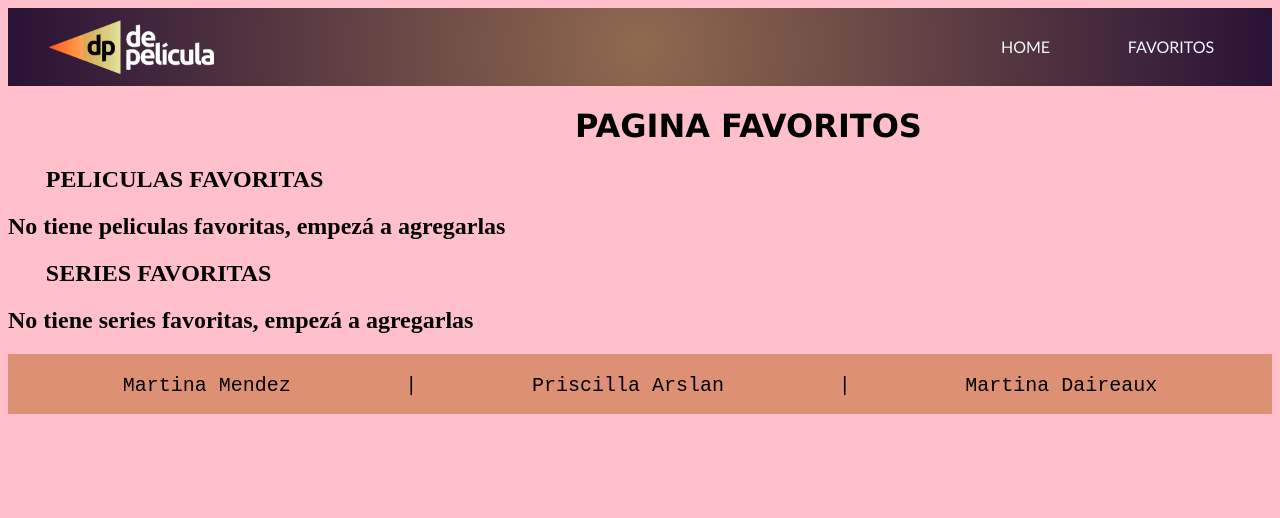
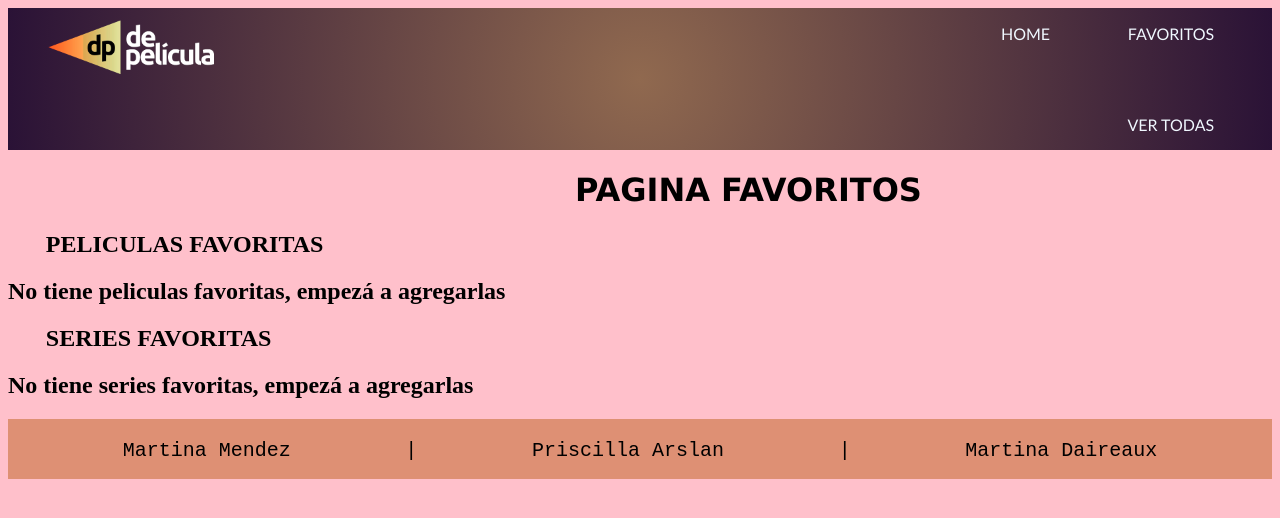
Before and after one commit to martinadero/proyecto-integrador-prog3, a React (Create React App) app in the folder mi-primer-proyecto/: page /favoritos in a window 1280 px wide. Shown: the top 518 px of the page. Built offline with nearby package versions, Linux system fonts and the light colour scheme.

Commit message:
headerdemierda

```diff
--- a/mi-primer-proyecto/src/Components/header/header.js
+++ b/mi-primer-proyecto/src/Components/header/header.js
@@ -3,7 +3,7 @@ import './header.css';
 
 import { Link } from 'react-router-dom';
 
-function Header(props){
+function Header(_props){
 
     return(
         <nav className='navbar'>
@@ -16,6 +16,7 @@ function Header(props){
             <div className="headerlist">
                 <Link className='textoheader' to='/' style={{ textDecoration: 'none' }}><p>HOME</p></Link>
                 <Link className='textoheader' to='/favoritos' style={{ textDecoration: 'none' }}><p>FAVORITOS</p></Link>
+                <Link className='textoheader' to='./vertodas' style={{ textDecoration: 'none' }}><p>VER TODAS</p></Link>
             </div>
         </nav>
     )
```
